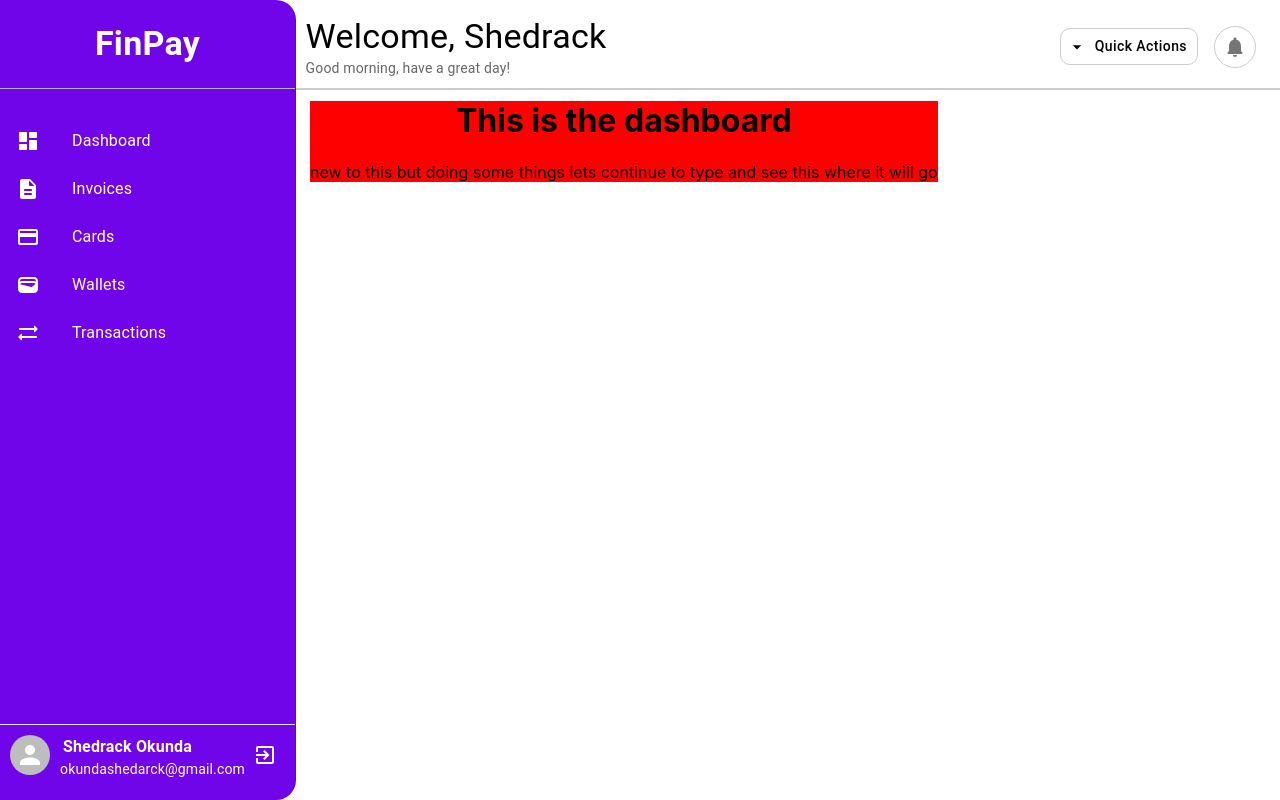
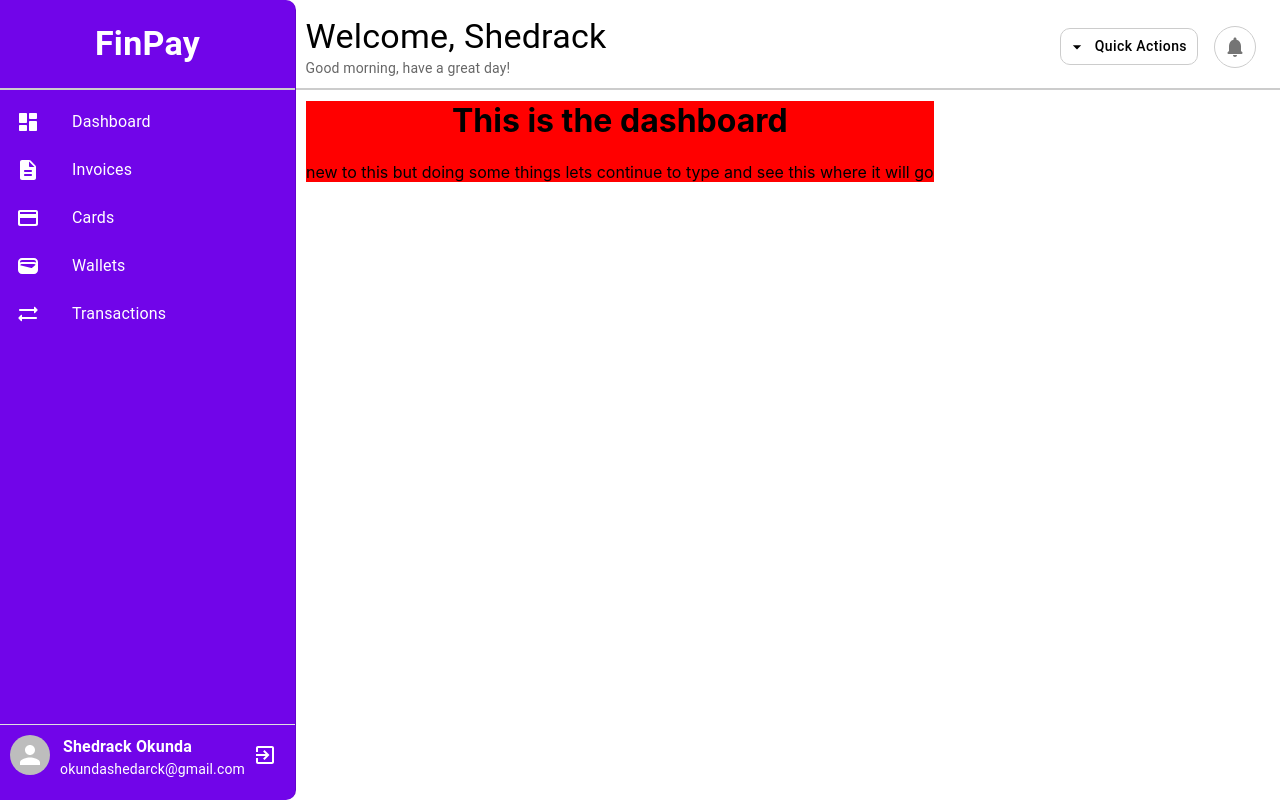
Before and after one commit to shedrack-okunda/Payment-Solution, a React (Create React App) app: page / in a window 1280 px wide. Built offline with nearby package versions, Linux system fonts and the light colour scheme; the HTML template or start-up script is replaced by a standard one.

Commit message:
minified the code and changed some layout styling

```diff
--- a/src/layout/Layout.js
+++ b/src/layout/Layout.js
@@ -5,7 +5,7 @@ import { Box } from "@mui/material";
 import { Outlet } from "react-router-dom";
 
 const Layout = ({ children }) => {
-  const [sidebarWidth, setSidebarWidth] = useState(155);
+  const [sidebarWidth, setSidebarWidth] = useState(150);
   const [isSidebarOpen, setIsSidebarOpen] = useState(false);
 
   const handleSidebarToggle = () => {
@@ -23,6 +23,7 @@ const Layout = ({ children }) => {
       <Box
         component="main"
         sx={{
+          p: 2,
           paddingTop: "80px",
           marginLeft: { xs: "1px", md: `${sidebarWidth}px` },
         }}
--- a/src/layout/Sidebar.js
+++ b/src/layout/Sidebar.js
@@ -37,26 +37,28 @@ const Sidebar = ({ isOpen, onSidebarToggle }) => {
       variant="permanent"
       anchor="left"
       sx={{
-        width: 155,
-
-        flexShrink: 0,
+        width: "140px",
         display: { xs: "none", md: "block" },
         "& .MuiDrawer-paper": {
           boxSizing: "border-box",
           backgroundColor: "#7105E9",
-          borderTopRightRadius: "20px",
-          borderBottomRightRadius: "20px",
+          borderTopRightRadius: "10px",
+          borderBottomRightRadius: "10px",
           color: "#fff",
         },
       }}
     >
-      <Box sx={{ padding: "23px", textAlign: "center" }}>
+      <Box
+        sx={{
+          p: 2.85,
+          textAlign: "center",
+          borderBottom: "2px solid #ccc",
+        }}
+      >
         <Typography variant="h4" component="div" style={{ fontWeight: "bold" }}>
           FinPay
         </Typography>
       </Box>
-
-      <Divider sx={{ backgroundColor: "#ccc", marginBottom: "20px" }} />
 
       <List>
         {items.map((item, index) => (
```
